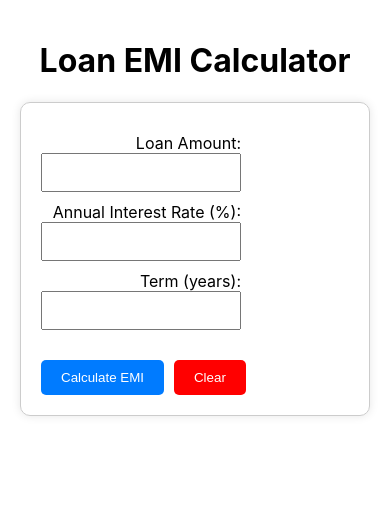
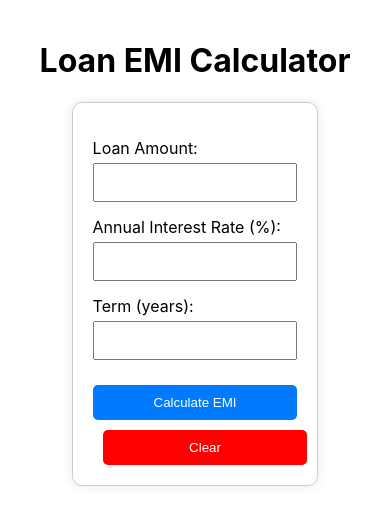
Before and after one commit to testtttt318/loancalculator1, a React (Create React App) app: page / in a window 390 px wide. Shown: the top 524 px of the page. Built offline with nearby package versions, Linux system fonts and the light colour scheme.

Commit message:
Update app design for better mobile view

```diff
--- a/src/App.css
+++ b/src/App.css
@@ -10,33 +10,34 @@ form {
   border: 1px solid #ccc;
   border-radius: 10px;
   box-shadow: 0 0 10px rgba(0, 0, 0, 0.1);
+  max-width: 300px; /* Set a max width for better mobile view */
+  margin: 0 auto; /* Center align */
 }
 
 form div {
-  margin: 10px 0;
+  margin: 15px 0; /* Increased margin for better spacing */
 }
 
 label {
-  display: inline-block;
-  width: 200px;
-  text-align: right;
-  margin-right: 10px;
+  display: block;
+  margin-bottom: 5px;
 }
 
 input {
   padding: 10px;
-  width: 200px;
+  width: 100%; /* Full width inputs */
   box-sizing: border-box;
 }
 
 button {
   padding: 10px 20px;
-  margin-top: 20px;
+  margin-top: 10px;
   background-color: #007BFF;
   color: white;
   border: none;
-  border-radius: 5px;
+  border-radius: 5px; /* Add border radius */
   cursor: pointer;
+  width: 100%; /* Full width buttons */
 }
 
 button:hover {
@@ -45,7 +46,6 @@ button:hover {
 
 button[type="button"] {
   background-color: #FF0000;
-  margin-top: 10px;
 }
 
 button[type="button"]:hover {
```
Also changed, not shown: 1 other file (tests, documents, lock files or other folders).
